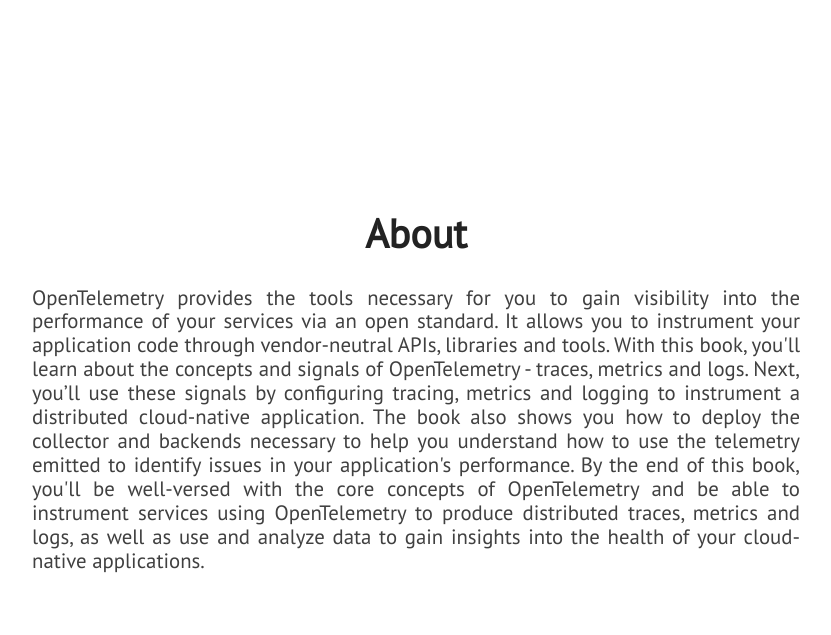
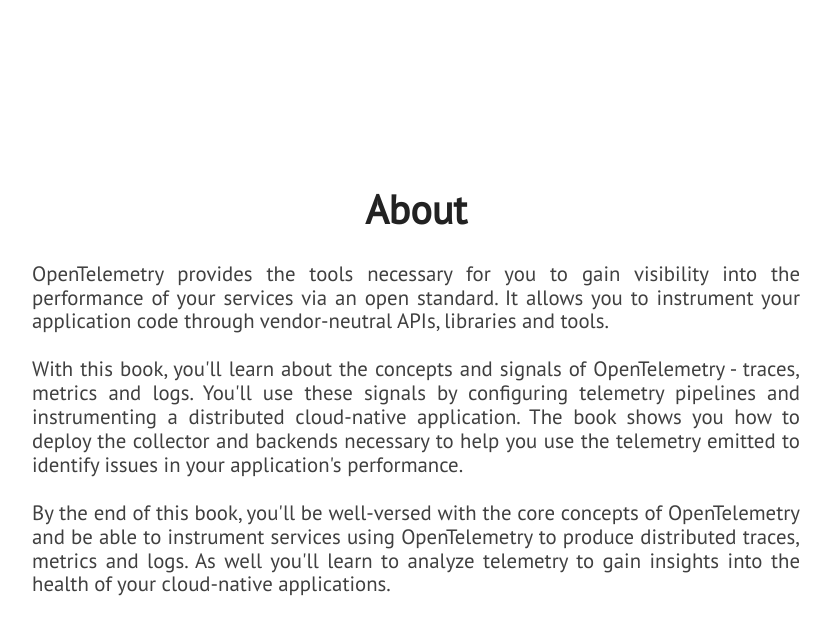
Before and after one commit to codeboten/symmetrical-octo-garbanzo, a Jekyll site: the page built from index.html, in a window 1280 px wide and 900 px high, scrolled down 1024 px. Shown: the top 635 px of the window, without its empty margins (224-1055 px from the left). Built offline with Jekyll 4.4.1, drawn with Linux system fonts in a browser that asks for light colours; nearby versions of some CDN libraries.

Commit message:
update text

```diff
--- a/_includes/about.html
+++ b/_includes/about.html
@@ -3,11 +3,11 @@
         <div id="about-text">
             <div class="section-heading">About</div>
             <p class="paragraph-text justify-text">
-                OpenTelemetry provides the tools necessary for you to gain visibility into the performance of your services via an open standard. It allows you to instrument your application code through vendor-neutral APIs, libraries and tools.
+                OpenTelemetry provides the tools necessary for you to gain visibility into the performance of your services via an open standard. It allows you to instrument your application code through vendor-neutral APIs, libraries and tools.<br/><br/>
 
-                With this book, you'll learn about the concepts and signals of OpenTelemetry - traces, metrics and logs. Next, you’ll use these signals by configuring tracing, metrics and logging to instrument a distributed cloud-native application. The book also shows you how to deploy the collector and backends necessary to help you understand how to use the telemetry emitted to identify issues in your application's performance.
+                With this book, you'll learn about the concepts and signals of OpenTelemetry - traces, metrics and logs. You'll use these signals by configuring telemetry pipelines and instrumenting a distributed cloud-native application. The book shows you how to deploy the collector and backends necessary to help you use the telemetry emitted to identify issues in your application's performance.<br/><br/>
 
-                By the end of this book, you'll be well-versed with the core concepts of OpenTelemetry and be able to instrument services using OpenTelemetry to produce distributed traces, metrics and logs, as well as use and analyze data to gain insights into the health of your cloud-native applications.
+                By the end of this book, you'll be well-versed with the core concepts of OpenTelemetry and be able to instrument services using OpenTelemetry to produce distributed traces, metrics and logs. As well you'll learn to analyze telemetry to gain insights into the health of your cloud-native applications.
             </p>
         </div>
     </section>
```
